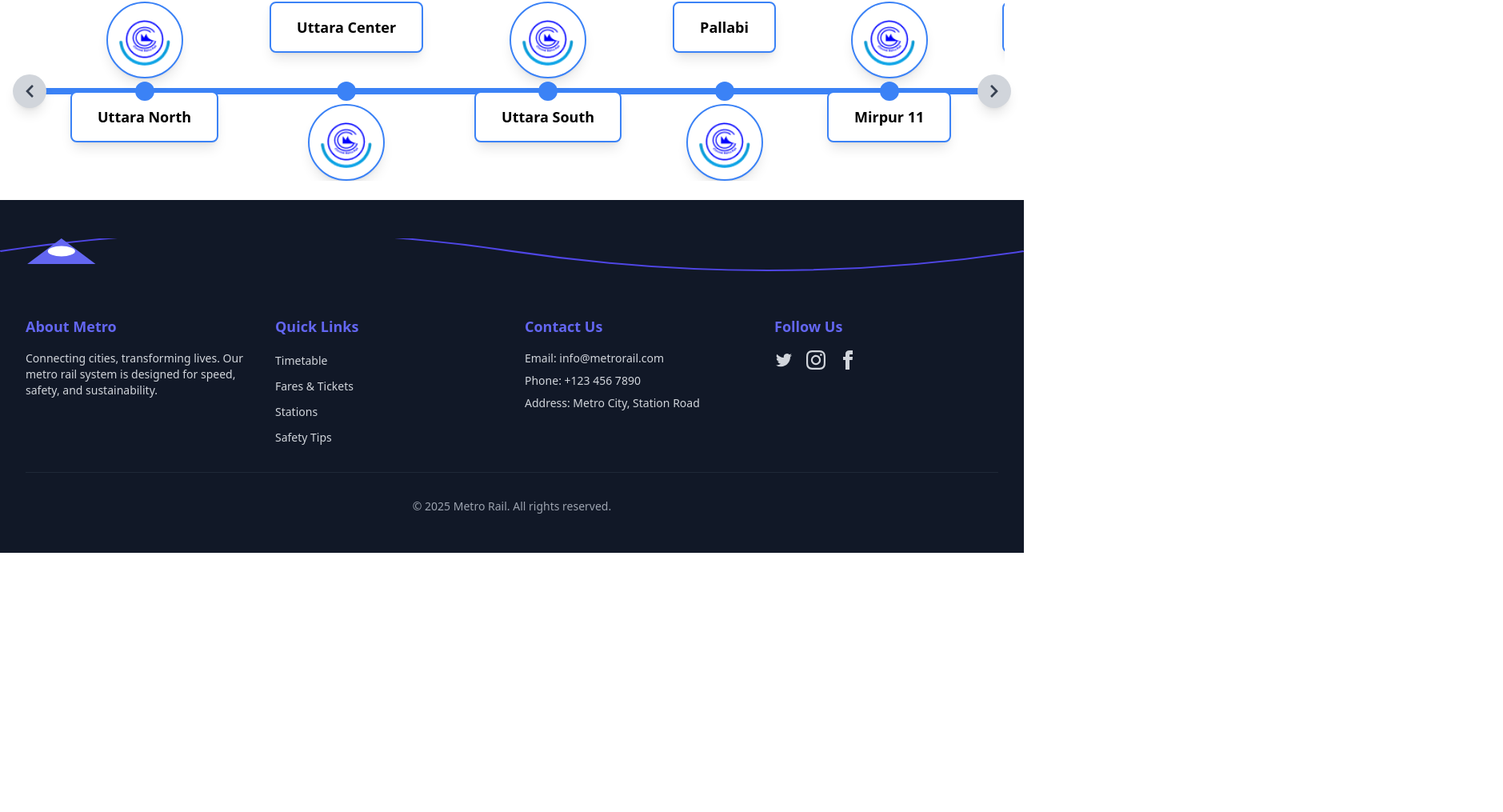
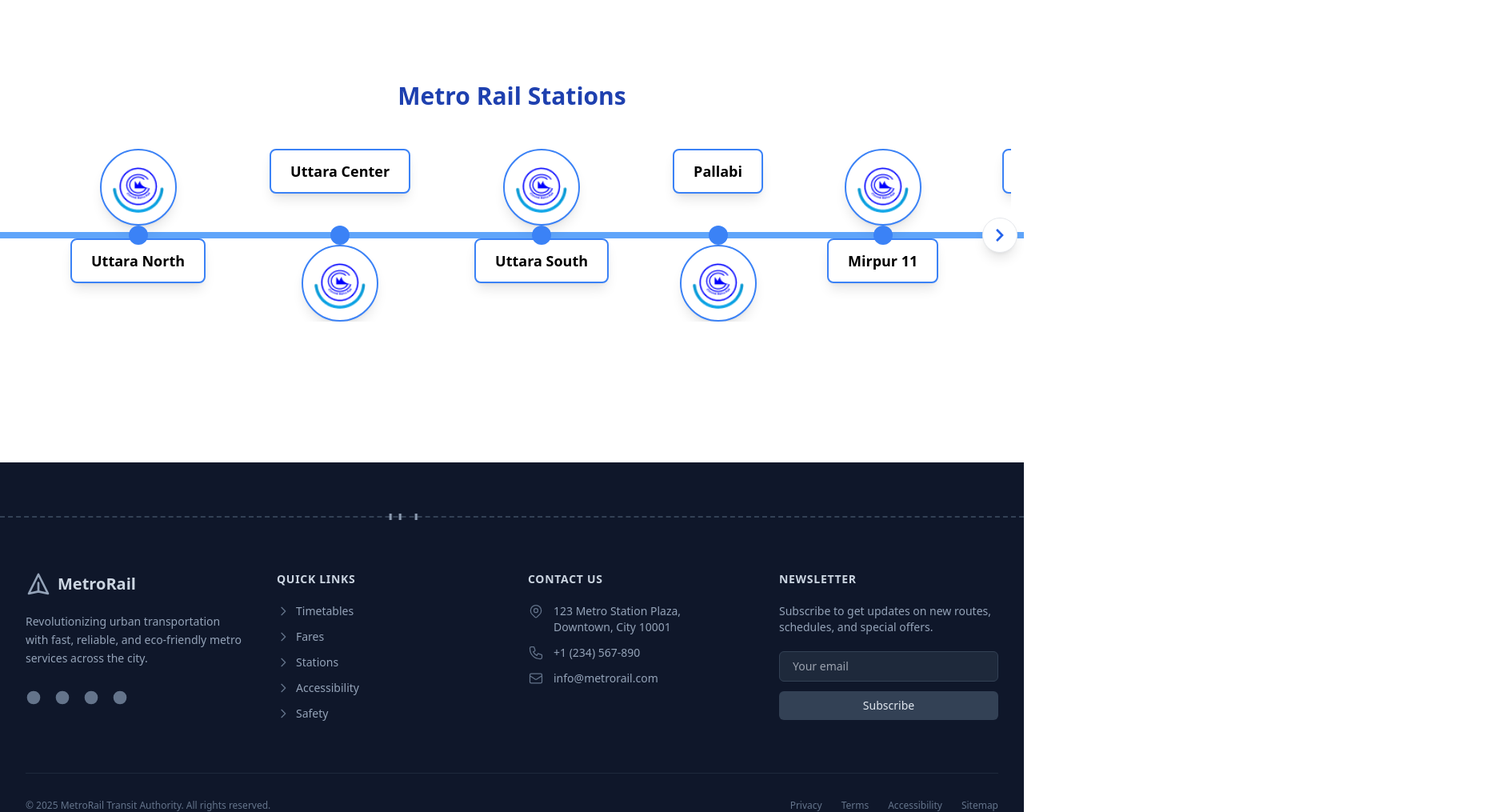
Before and after one commit to sohelcse07/MetroRail, a React (Vite) app: page / in a window 1280 px wide. Shown: the part 902-1917 px from the top of the page at 80% size, 1879 px wide, since content can reach past the window. Before the commit the page ends 1593 px from the top, so only its background shows below. Built offline with nearby package versions, Linux system fonts and the light colour scheme.

Commit message:
updated responsive

```diff
--- a/src/components/MetroFooter.jsx
+++ b/src/components/MetroFooter.jsx
@@ -2,141 +2,242 @@ import React from "react";
 
 const MetroFooter = () => {
   return (
-    <footer className="bg-gray-900 text-white py-12 mt-20">
-      {/* Train SVG Animation */}
-      <div className="relative overflow-hidden h-24">
+    <footer className="bg-slate-900 text-slate-100 py-16 mt-24">
+      {/* Decorative train track */}
+      <div className="relative h-2 mb-16 overflow-hidden">
+        <div className="absolute inset-0 flex items-center">
+          <div className="w-full border-t-2 border-dashed border-slate-700 relative">
+            {/* Moving train */}
+            <div className="absolute -top-6 left-0 animate-moveTrain w-12 h-12">
               <svg
-          className="absolute -top-8 left-0 w-full h-24"
-          viewBox="0 0 500 100"
-          preserveAspectRatio="none"
+                viewBox="0 0 24 24"
+                fill="none"
+                stroke="currentColor"
+                className="text-slate-400 w-full h-full"
               >
                 <path
-            d="M0,50 Q125,0 250,50 T500,50"
-            fill="none"
-            stroke="#4F46E5"
-            strokeWidth="2"
+                  strokeLinecap="round"
+                  strokeLinejoin="round"
+                  strokeWidth={1.5}
+                  d="M8 7l4-4m0 0l4 4m-4-4v18m-4 0h12a2 2 0 002-2V5a2 2 0 00-2-2H8a2 2 0 00-2 2v14a2 2 0 002 2z"
                 />
-          {/* Train SVG */}
-          <g transform="translate(0, 30)">
-            <svg
-              x="0"
-              y="0"
-              width="60"
-              height="40"
-              viewBox="0 0 24 24"
-              fill="currentColor"
-              className="text-indigo-500 animate-moveTrain"
-            >
-              <path d="M12 2L2 22H22L12 2Z" />
-              <circle cx="12" cy="12" r="4" fill="#FFFFFF" />
-            </svg>
-          </g>
               </svg>
             </div>
-
-      {/* Footer Content */}
-      <div className="container mx-auto px-6 lg:px-8">
-        <div className="grid grid-cols-1 md:grid-cols-3 lg:grid-cols-4 gap-8">
-          {/* About Section */}
-          <div className="space-y-4">
-            <h3 className="text-lg font-semibold text-indigo-500">About Metro</h3>
-            <p className="text-sm text-gray-300">
-              Connecting cities, transforming lives. Our metro rail system is designed for speed,
-              safety, and sustainability.
-            </p>
+          </div>
+        </div>
       </div>
 
-          {/* Quick Links */}
-          <div className="space-y-4">
-            <h3 className="text-lg font-semibold text-indigo-500">Quick Links</h3>
-            <ul className="space-y-2">
-              <li>
-                <a href="#" className="text-sm text-gray-300 hover:text-indigo-500 transition-all">
-                  Timetable
-                </a>
-              </li>
-              <li>
-                <a href="#" className="text-sm text-gray-300 hover:text-indigo-500 transition-all">
-                  Fares & Tickets
-                </a>
-              </li>
-              <li>
-                <a href="#" className="text-sm text-gray-300 hover:text-indigo-500 transition-all">
-                  Stations
-                </a>
-              </li>
-              <li>
-                <a href="#" className="text-sm text-gray-300 hover:text-indigo-500 transition-all">
-                  Safety Tips
-                </a>
-              </li>
-            </ul>
+      {/* Main footer content */}
+      <div className="container mx-auto px-6 lg:px-8">
+        <div className="grid grid-cols-1 md:grid-cols-2 lg:grid-cols-4 gap-10">
+          {/* Metro logo and description */}
+          <div className="space-y-5">
+            <div className="flex items-center space-x-2">
+              <svg
+                className="w-8 h-8 text-slate-400"
+                fill="none"
+                viewBox="0 0 24 24"
+                stroke="currentColor"
+              >
+                <path
+                  strokeLinecap="round"
+                  strokeLinejoin="round"
+                  strokeWidth={2}
+                  d="M12 19l9 2-9-18-9 18 9-2zm0 0v-8"
+                />
+              </svg>
+              <span className="text-xl font-bold text-slate-300">MetroRail</span>
             </div>
-
-          {/* Contact Info */}
-          <div className="space-y-4">
-            <h3 className="text-lg font-semibold text-indigo-500">Contact Us</h3>
-            <ul className="space-y-2">
-              <li className="text-sm text-gray-300">Email: info@metrorail.com</li>
-              <li className="text-sm text-gray-300">Phone: +123 456 7890</li>
-              <li className="text-sm text-gray-300">Address: Metro City, Station Road</li>
-            </ul>
-          </div>
-
-          {/* Social Media */}
-          <div className="space-y-4">
-            <h3 className="text-lg font-semibold text-indigo-500">Follow Us</h3>
-            <div className="flex space-x-4">
+            <p className="text-sm text-slate-400 leading-relaxed">
+              Revolutionizing urban transportation with fast, reliable, and eco-friendly metro services across the city.
+            </p>
+            <div className="flex space-x-4 pt-2">
+              {['twitter', 'facebook', 'instagram', 'linkedin'].map((social) => (
                 <a
+                  key={social}
                   href="#"
-                className="text-gray-300 hover:text-indigo-500 transition-all"
+                  className="text-slate-500 hover:text-slate-300 transition-colors"
                 >
+                  <span className="sr-only">{social}</span>
                   <svg
-                  className="w-6 h-6"
+                    className="h-5 w-5"
                     fill="currentColor"
                     viewBox="0 0 24 24"
                     aria-hidden="true"
                   >
-                  <path d="M8.29 20.251c7.547 0 11.675-6.253 11.675-11.675 0-.178 0-.355-.012-.53A8.348 8.348 0 0022 5.92a8.19 8.19 0 01-2.357.646 4.118 4.118 0 001.804-2.27 8.224 8.224 0 01-2.605.996 4.107 4.107 0 00-6.993 3.743 11.65 11.65 0 01-8.457-4.287 4.106 4.106 0 001.27 5.477A4.072 4.072 0 012.8 9.713v.052a4.105 4.105 0 003.292 4.022 4.095 4.095 0 01-1.853.07 4.108 4.108 0 003.834 2.85A8.233 8.233 0 012 18.407a11.616 11.616 0 006.29 1.84" />
+                    <path d={`M22 12a10 10 0 11-20 0 10 10 0 0120 0z`} />
                   </svg>
                 </a>
+              ))}
+            </div>
+          </div>
+
+          {/* Quick links */}
+          <div className="space-y-5">
+            <h3 className="text-sm font-semibold uppercase tracking-wider text-slate-300">
+              Quick Links
+            </h3>
+            <ul className="space-y-3">
+              {['Timetables', 'Fares', 'Stations', 'Accessibility', 'Safety'].map((link) => (
+                <li key={link}>
                   <a
                     href="#"
-                className="text-gray-300 hover:text-indigo-500 transition-all"
+                    className="text-sm text-slate-400 hover:text-slate-200 transition-colors flex items-center"
                   >
                     <svg
-                  className="w-6 h-6"
-                  fill="currentColor"
+                      className="flex-shrink-0 h-4 w-4 mr-2 text-slate-500"
+                      fill="none"
                       viewBox="0 0 24 24"
-                  aria-hidden="true"
+                      stroke="currentColor"
                     >
-                  <path d="M12 2.163c3.204 0 3.584.012 4.85.07 3.252.148 4.771 1.691 4.919 4.919.058 1.265.069 1.645.069 4.849 0 3.205-.012 3.584-.069 4.849-.149 3.225-1.664 4.771-4.919 4.919-1.266.058-1.644.07-4.85.07-3.204 0-3.584-.012-4.849-.07-3.26-.149-4.771-1.699-4.919-4.92-.058-1.265-.07-1.644-.07-4.849 0-3.204.013-3.583.07-4.849.149-3.227 1.664-4.771 4.919-4.919 1.266-.057 1.645-.069 4.849-.069zm0-2.163c-3.259 0-3.667.014-4.947.072-4.358.2-6.78 2.618-6.98 6.98-.059 1.281-.073 1.689-.073 4.948 0 3.259.014 3.668.072 4.948.2 4.358 2.618 6.78 6.98 6.98 1.281.058 1.689.072 4.948.072 3.259 0 3.668-.014 4.948-.072 4.354-.2 6.782-2.618 6.979-6.98.059-1.28.073-1.689.073-4.948 0-3.259-.014-3.667-.072-4.947-.196-4.354-2.617-6.78-6.979-6.98-1.281-.059-1.69-.073-4.949-.073zm0 5.838c-3.403 0-6.162 2.759-6.162 6.162s2.759 6.163 6.162 6.163 6.162-2.759 6.162-6.163c0-3.403-2.759-6.162-6.162-6.162zm0 10.162c-2.209 0-4-1.79-4-4 0-2.209 1.791-4 4-4s4 1.791 4 4c0 2.21-1.791 4-4 4zm6.406-11.845c-.796 0-1.441.645-1.441 1.44s.645 1.44 1.441 1.44c.795 0 1.439-.645 1.439-1.44s-.644-1.44-1.439-1.44z" />
+                      <path
+                        strokeLinecap="round"
+                        strokeLinejoin="round"
+                        strokeWidth={2}
+                        d="M9 5l7 7-7 7"
+                      />
                     </svg>
+                    {link}
                   </a>
+                </li>
+              ))}
+            </ul>
+          </div>
+
+          {/* Contact info */}
+          <div className="space-y-5">
+            <h3 className="text-sm font-semibold uppercase tracking-wider text-slate-300">
+              Contact Us
+            </h3>
+            <address className="not-italic space-y-3">
+              <div className="flex items-start">
+                <svg
+                  className="flex-shrink-0 h-5 w-5 text-slate-500 mr-3"
+                  fill="none"
+                  viewBox="0 0 24 24"
+                  stroke="currentColor"
+                >
+                  <path
+                    strokeLinecap="round"
+                    strokeLinejoin="round"
+                    strokeWidth={1.5}
+                    d="M17.657 16.657L13.414 20.9a1.998 1.998 0 01-2.827 0l-4.244-4.243a8 8 0 1111.314 0z"
+                  />
+                  <path
+                    strokeLinecap="round"
+                    strokeLinejoin="round"
+                    strokeWidth={1.5}
+                    d="M15 11a3 3 0 11-6 0 3 3 0 016 0z"
+                  />
+                </svg>
+                <span className="text-sm text-slate-400">
+                  123 Metro Station Plaza,<br />
+                  Downtown, City 10001
+                </span>
+              </div>
+              <div className="flex items-center">
+                <svg
+                  className="flex-shrink-0 h-5 w-5 text-slate-500 mr-3"
+                  fill="none"
+                  viewBox="0 0 24 24"
+                  stroke="currentColor"
+                >
+                  <path
+                    strokeLinecap="round"
+                    strokeLinejoin="round"
+                    strokeWidth={1.5}
+                    d="M3 5a2 2 0 012-2h3.28a1 1 0 01.948.684l1.498 4.493a1 1 0 01-.502 1.21l-2.257 1.13a11.042 11.042 0 005.516 5.516l1.13-2.257a1 1 0 011.21-.502l4.493 1.498a1 1 0 01.684.949V19a2 2 0 01-2 2h-1C9.716 21 3 14.284 3 6V5z"
+                  />
+                </svg>
                 <a
+                  href="tel:+1234567890"
+                  className="text-sm text-slate-400 hover:text-slate-200 transition-colors"
+                >
+                  +1 (234) 567-890
+                </a>
+              </div>
+              <div className="flex items-center">
+                <svg
+                  className="flex-shrink-0 h-5 w-5 text-slate-500 mr-3"
+                  fill="none"
+                  viewBox="0 0 24 24"
+                  stroke="currentColor"
+                >
+                  <path
+                    strokeLinecap="round"
+                    strokeLinejoin="round"
+                    strokeWidth={1.5}
+                    d="M3 8l7.89 5.26a2 2 0 002.22 0L21 8M5 19h14a2 2 0 002-2V7a2 2 0 00-2-2H5a2 2 0 00-2 2v10a2 2 0 002 2z"
+                  />
+                </svg>
+                <a
+                  href="mailto:info@metrorail.com"
+                  className="text-sm text-slate-400 hover:text-slate-200 transition-colors"
+                >
+                  info@metrorail.com
+                </a>
+              </div>
+            </address>
+          </div>
+
+          {/* Newsletter */}
+          <div className="space-y-5">
+            <h3 className="text-sm font-semibold uppercase tracking-wider text-slate-300">
+              Newsletter
+            </h3>
+            <p className="text-sm text-slate-400">
+              Subscribe to get updates on new routes, schedules, and special offers.
+            </p>
+            <form className="mt-4 space-y-3">
+              <input
+                type="email"
+                placeholder="Your email"
+                className="w-full px-4 py-2 bg-slate-800 border border-slate-700 rounded-md text-sm text-slate-200 focus:outline-none focus:ring-1 focus:ring-slate-500"
+                required
+              />
+              <button
+                type="submit"
+                className="w-full px-4 py-2 bg-slate-700 hover:bg-slate-600 text-slate-200 text-sm font-medium rounded-md transition-colors"
+              >
+                Subscribe
+              </button>
+            </form>
+          </div>
+        </div>
+
+        {/* Bottom footer */}
+        <div className="mt-16 pt-8 border-t border-slate-800 flex flex-col md:flex-row justify-between items-center">
+          <p className="text-xs text-slate-500">
+            &copy; {new Date().getFullYear()} MetroRail Transit Authority. All rights reserved.
+          </p>
+          <div className="flex space-x-6 mt-4 md:mt-0">
+            {['Privacy', 'Terms', 'Accessibility', 'Sitemap'].map((item) => (
+              <a
+                key={item}
                 href="#"
-                className="text-gray-300 hover:text-indigo-500 transition-all"
+                className="text-xs text-slate-500 hover:text-slate-300 transition-colors"
               >
-                <svg
-                  className="w-6 h-6"
-                  fill="currentColor"
-                  viewBox="0 0 24 24"
-                  aria-hidden="true"
-                >
-                  <path d="M9 8h-3v4h3v12h5v-12h3.642l.358-4h-4v-1.667c0-.955.192-1.333 1.115-1.333h2.885v-5h-3.808c-3.596 0-5.192 1.583-5.192 4.615v3.385z" />
-                </svg>
+                {item}
               </a>
+            ))}
           </div>
         </div>
       </div>
 
-        {/* Copyright */}
-        <div className="mt-8 border-t border-gray-800 pt-8 text-center">
-          <p className="text-sm text-gray-400">
-            &copy; {new Date().getFullYear()} Metro Rail. All rights reserved.
-          </p>
-        </div>
-      </div>
+      {/* Animation styles */}
+      <style jsx>{`
+        @keyframes moveTrain {
+          0% {
+            transform: translateX(-100px);
+          }
+          100% {
+            transform: translateX(calc(100vw + 100px));
+          }
+        }
+        .animate-moveTrain {
+          animation: moveTrain 15s linear infinite;
+        }
+      `}</style>
     </footer>
   );
 };
--- a/src/components/MetroTimeLine.jsx
+++ b/src/components/MetroTimeLine.jsx
@@ -1,4 +1,4 @@
-import React, { useRef } from "react";
+import React, { useRef, useState, useEffect } from "react";
 import { motion } from "framer-motion";
 import { FaChevronLeft, FaChevronRight } from "react-icons/fa";
 import TopIcon from "../assets/top-icn.png";
@@ -13,9 +13,9 @@ const stations = [
   "Kazi Para",
   "ShewraPara",
   "Agargaon",
-  "UBijoy Sharani",
+  "Bijoy Sharani",
   "Farmgate",
-  "MKawran Bazar",
+  "Kawran Bazar",
   "Shahbagh",
   "Dhaka University",
   "Bangladesh Secretariat",
@@ -24,10 +24,20 @@ const stations = [
 
 const MetroTimeline = () => {
   const scrollRef = useRef(null);
+  const [showLeftArrow, setShowLeftArrow] = useState(false);
+  const [showRightArrow, setShowRightArrow] = useState(true);
+
+  const checkScrollPosition = () => {
+    if (scrollRef.current) {
+      const { scrollLeft, scrollWidth, clientWidth } = scrollRef.current;
+      setShowLeftArrow(scrollLeft > 0);
+      setShowRightArrow(scrollLeft < scrollWidth - clientWidth);
+    }
+  };
 
   const scroll = (direction) => {
     if (scrollRef.current) {
-      const scrollAmount = 300; // Adjust scroll amount as needed
+      const scrollAmount = window.innerWidth > 768 ? 400 : 250;
       scrollRef.current.scrollBy({
         left: direction === "left" ? -scrollAmount : scrollAmount,
         behavior: "smooth",
@@ -35,36 +45,68 @@ const MetroTimeline = () => {
     }
   };
 
+  useEffect(() => {
+    const container = scrollRef.current;
+    if (container) {
+      container.addEventListener("scroll", checkScrollPosition);
+      checkScrollPosition(); // Initial check
+    }
+    return () => {
+      if (container) {
+        container.removeEventListener("scroll", checkScrollPosition);
+      }
+    };
+  }, []);
+
   return (
-    <div className="relative w-full top-20 flex flex-col items-center p-6 bg-white">
+    <div className="relative w-full py-12 md:py-20 bg-white">
+      {/* Title */}
+      <h2 className="text-2xl md:text-3xl font-bold text-center mb-8 md:mb-12 text-blue-800">
+        Metro Rail Stations
+      </h2>
+
       {/* Scrollable Container */}
-      <div className="relative w-full overflow-hidden">
+      <div className="relative w-full overflow-hidden px-4">
+        {/* Navigation Buttons - Only show when needed */}
+        {showLeftArrow && (
+          <button
+            className="hidden md:block absolute left-2 top-1/2 transform -translate-y-1/2 z-20 p-3 bg-white hover:bg-gray-100 rounded-full shadow-lg border border-gray-200"
+            onClick={() => scroll("left")}
+            aria-label="Scroll left"
+          >
+            <FaChevronLeft className="text-lg text-blue-600" />
+          </button>
+        )}
+
         <div
           ref={scrollRef}
-          className="flex items-center space-x-16 overflow-x-auto scrollbar-hide scroll-smooth"
-          style={{ scrollSnapType: "x mandatory" }}
+          className="flex items-center space-x-8 md:space-x-16 overflow-x-auto scrollbar-hide snap-x snap-mandatory"
         >
           {/* Connecting Wire */}
-          <div className="absolute top-1/2 left-0 w-full h-2 bg-blue-500 z-0 transform -translate-y-1/2"></div>
+          <div className="absolute top-1/2 left-0 w-full h-1.5 md:h-2 bg-blue-400 z-0 transform -translate-y-1/2"></div>
 
           {stations.map((station, index) => (
             <motion.div
               key={index}
-              className="relative flex flex-col items-center flex-shrink-0"
-              initial={{ opacity: 0, x: -20 }}
-              animate={{ opacity: 1, x: 0 }}
-              transition={{ duration: 0.5, delay: index * 0.1 }}
+              className="relative flex flex-col items-center flex-shrink-0 snap-center px-2"
+              initial={{ opacity: 0, y: 20 }}
+              animate={{ opacity: 1, y: 0 }}
+              transition={{ duration: 0.5, delay: index * 0.05 }}
             >
               {/* Odd Stations (Above the Wire) */}
               {index % 2 === 0 && (
                 <>
                   {/* Icon Bubble */}
-                  <div className="relative w-24 h-24 flex items-center justify-center bg-white rounded-full shadow-lg border-2 border-blue-500 -mt-12 z-10">
-                    <img src={TopIcon} alt="Metro Icon" className="w-16 h-16" />
+                  <div className="relative w-16 h-16 md:w-24 md:h-24 flex items-center justify-center bg-white rounded-full shadow-md md:shadow-lg border-2 border-blue-500 -mt-8 md:-mt-12 z-10">
+                    <img
+                      src={TopIcon}
+                      alt="Metro Icon"
+                      className="w-10 h-10 md:w-16 md:h-16"
+                    />
                   </div>
 
                   {/* Station Name */}
-                  <div className="mt-4 px-8 py-4 bg-white shadow-lg border-2 border-blue-500 rounded-lg text-center text-lg font-semibold">
+                  <div className="mt-2 md:mt-4 px-4 py-2 md:px-6 md:py-3 bg-white shadow-md md:shadow-lg border-2 border-blue-500 rounded-lg text-center text-sm md:text-lg font-semibold whitespace-nowrap">
                     {station}
                   </div>
                 </>
@@ -74,42 +116,69 @@ const MetroTimeline = () => {
               {index % 2 !== 0 && (
                 <>
                   {/* Station Name */}
-                  <div className="mb-4 px-8 py-4 bg-white shadow-lg border-2 border-blue-500 rounded-lg text-center text-lg font-semibold">
+                  <div className="mb-2 md:mb-4 px-4 py-2 md:px-6 md:py-3 bg-white shadow-md md:shadow-lg border-2 border-blue-500 rounded-lg text-center text-sm md:text-lg font-semibold whitespace-nowrap">
                     {station}
                   </div>
 
                   {/* Icon Bubble */}
-                  <div className="relative w-24 h-24 flex items-center justify-center bg-white rounded-full shadow-lg border-2 border-blue-500 mt-12 z-10">
-                    <img src={TopIcon} alt="Metro Icon" className="w-16 h-16" />
+                  <div className="relative w-16 h-16 md:w-24 md:h-24 flex items-center justify-center bg-white rounded-full shadow-md md:shadow-lg border-2 border-blue-500 mt-8 md:mt-12 z-10">
+                    <img
+                      src={TopIcon}
+                      alt="Metro Icon"
+                      className="w-10 h-10 md:w-16 md:h-16"
+                    />
                   </div>
                 </>
               )}
 
-              {/* Connecting Dot (Using ::before) */}
-              <div className="absolute top-1/2 left-1/2 transform -translate-x-1/2 -translate-y-1/2 w-6 h-6 bg-blue-500 rounded-full z-10"></div>
+              {/* Connecting Dot */}
+              <div className="absolute top-1/2 left-1/2 transform -translate-x-1/2 -translate-y-1/2 w-4 h-4 md:w-6 md:h-6 bg-blue-500 rounded-full z-10"></div>
             </motion.div>
           ))}
         </div>
+
+        {showRightArrow && (
+          <button
+            className="hidden md:block absolute right-2 top-1/2 transform -translate-y-1/2 z-20 p-3 bg-white hover:bg-gray-100 rounded-full shadow-lg border border-gray-200"
+            onClick={() => scroll("right")}
+            aria-label="Scroll right"
+          >
+            <FaChevronRight className="text-lg text-blue-600" />
+          </button>
+        )}
       </div>
 
-      {/* Navigation Buttons */}
-      <div className="absolute top-1/2 left-4 transform -translate-y-1/2">
-        <button
-          className="p-3 bg-gray-300 hover:bg-gray-400 rounded-full shadow-lg"
-          onClick={() => scroll("left")}
-        >
-          <FaChevronLeft className="text-lg text-gray-700" />
-        </button>
+      {/* Mobile Navigation Dots */}
+      <div className="md:hidden flex justify-center mt-6 space-x-2">
+        {stations.map((_, index) => (
+          <button
+            key={index}
+            className="w-2 h-2 rounded-full bg-gray-300"
+            onClick={() => {
+              if (scrollRef.current) {
+                const stationElement = scrollRef.current.children[index];
+                stationElement.scrollIntoView({
+                  behavior: "smooth",
+                  block: "nearest",
+                  inline: "center",
+                });
+              }
+            }}
+            aria-label={`Go to station ${index + 1}`}
+          ></button>
+        ))}
       </div>
 
-      <div className="absolute top-1/2 right-4 transform -translate-y-1/2">
-        <button
-          className="p-3 bg-gray-300 hover:bg-gray-400 rounded-full shadow-lg"
-          onClick={() => scroll("right")}
-        >
-          <FaChevronRight className="text-lg text-gray-700" />
-        </button>
-      </div>
+      {/* Custom scrollbar hide styles */}
+      <style jsx>{`
+        .scrollbar-hide::-webkit-scrollbar {
+          display: none;
+        }
+        .scrollbar-hide {
+          -ms-overflow-style: none;
+          scrollbar-width: none;
+        }
+      `}</style>
     </div>
   );
 };
--- a/src/pages/DashboardLayout.jsx
+++ b/src/pages/DashboardLayout.jsx
@@ -56,7 +56,7 @@ const DashboardLayout = () => {
         />
 
         {/* Main Content Area */}
-        <div className="flex-1 p-6 overflow-y-auto">
+        <div className="flex-1  overflow-y-auto">
           <Outlet /> {/* This will render the nested routes */}
         </div>
       </div>
```
Also changed, not shown: src/components/HomeSection.jsx (+58 -30 lines), src/components/Navbar/Navbar.jsx (+66 -15 lines). Lines whose indentation alone changed are shown as unchanged.
